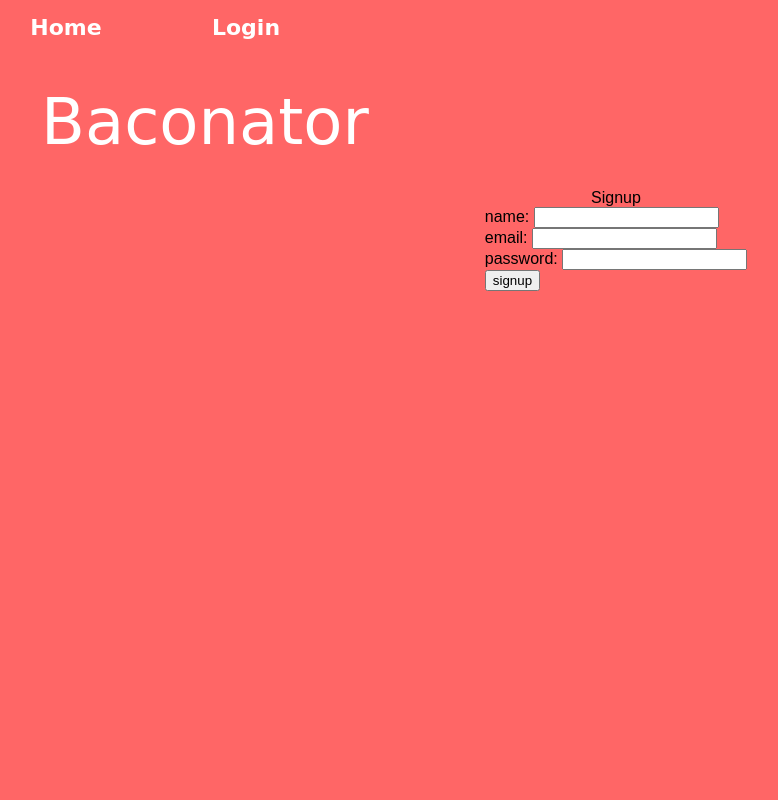
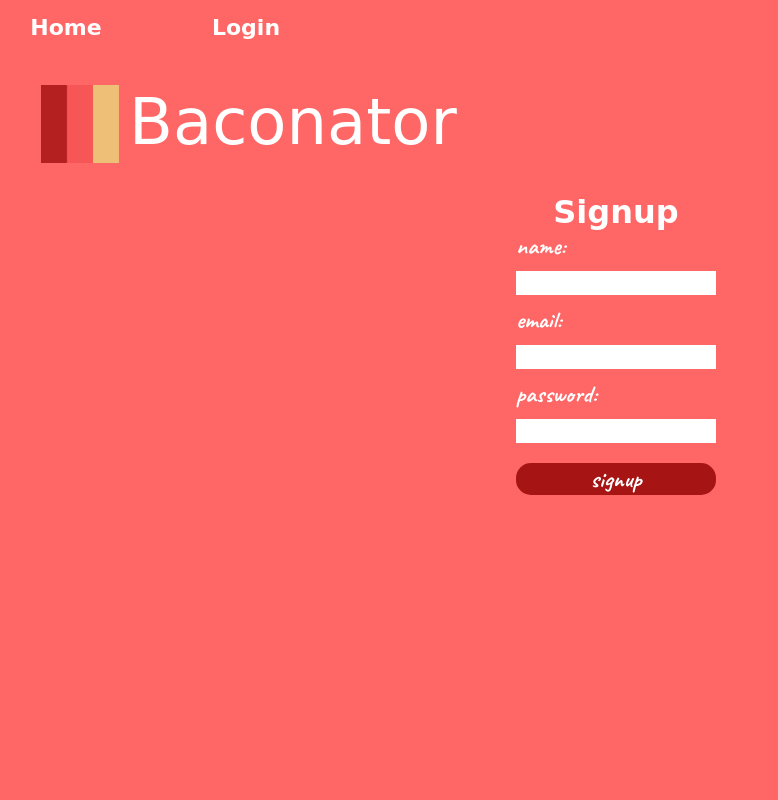
Before and after one commit to SDeGraff/Baconator-, a Node server app: page /signup in a window 1280 px wide. Shown: the whole page, without its empty margins (24-802 px from the left). Run offline with Node 20, Linux system fonts and the light colour scheme; some libraries are stand-ins or nearby versions; some web fonts are replaced.

Commit message:
added a lot of styles, cleaned up presentation of login/signup forms

```diff
--- a/config/connection.js
+++ b/config/connection.js
@@ -12,6 +12,7 @@ if (process.env.JAWSDB_URL) {
     process.env.DB_PASSWORD,
     {
       host: 'localhost',
+      // host: '127.0.0.1',
       dialect: 'mysql',
       port: 3306
     }
--- a/public/css/style.css
+++ b/public/css/style.css
@@ -10,13 +10,14 @@
     --pink: #F25757;
     --white: #FFFFFF;
     --lightpink: #FF6666;
+    --purple: #6600cc;
 }
 
 html {
     height: 100%;
     margin: 0;
     padding: 0;
-    font-family: Arial, Helvetica, sans-serif;
+    font-family: 'PT Sans Narrow',Arial, Helvetica, sans-serif;
 }
 
 body {
@@ -25,6 +26,12 @@ body {
 
 a {
     font-weight: bold;
+    text-decoration: none;
+    color: var(--white);
+}
+
+a:hover {
+    text-decoration: underline;
 }
 
 p {
@@ -104,6 +111,27 @@ section {
     padding: 15px;
 }
 
-.section-body {
+button {
+    background-color: var(--red);
+    border: none;
+    display: block;
+    margin: 10px auto;
+    width: 200px;
+    border-radius: 15px;
+}
+
+button:hover {
+    background-color: var(--darkpink);
+}
+
+input[type="text"],
+input[type="password"],
+input[type="submit"],
+textarea {
+    font-size: 12px;
+    border: none;
+    resize: vertical;
+    width: 200px;
     margin: 10px 0;
+    padding: 5px;
 }
--- a/views/layouts/main.handlebars
+++ b/views/layouts/main.handlebars
@@ -1,5 +1,6 @@
 <!DOCTYPE html>
 <html lang="en">
+
 <head>
     <meta charset="UTF-8">
     <meta http-equiv="X-UA-Compatible" content="IE=edge">
@@ -7,9 +8,12 @@
     <link rel="stylesheet" href="./css/reset.css">
     <link rel="stylesheet" href="./css/style.css">
     <link rel="preconnect" href="https://fonts.googleapis.com">
-    <link rel="stylesheet" href="https://cdnjs.cloudflare.com/ajax/libs/font-awesome/6.2.1/css/all.min.css" integrity="sha512-MV7K8+y+gLIBoVD59lQIYicR65iaqukzvf/nwasF0nqhPay5w/9lJmVM2hMDcnK1OnMGCdVK+iQrJ7lzPJQd1w==" crossorigin="anonymous" referrerpolicy="no-referrer" />
+    <link rel="stylesheet" href="https://cdnjs.cloudflare.com/ajax/libs/font-awesome/6.2.1/css/all.min.css"
+        integrity="sha512-MV7K8+y+gLIBoVD59lQIYicR65iaqukzvf/nwasF0nqhPay5w/9lJmVM2hMDcnK1OnMGCdVK+iQrJ7lzPJQd1w=="
+        crossorigin="anonymous" referrerpolicy="no-referrer" />
     <title>Baconator</title>
 </head>
+
 <body>
     <header>
         <nav>
@@ -27,6 +31,7 @@
             {{/if}}
         </nav>
         <div id="masthead">
+            <img src="/Images/bacon.png" alt="Baconator Logo">
             <h1>Baconator</h1>
         </div>
     </header>
@@ -35,8 +40,9 @@
     </main>
     <footer>
     </footer>
-  {{#if logged_in}}
-  <script src="/js/logout.js"></script>
-  {{/if}}
+    {{#if logged_in}}
+    <script src="/js/logout.js"></script>
+    {{/if}}
 </body>
+
 </html>
--- a/views/signup.handlebars
+++ b/views/signup.handlebars
@@ -1,20 +1,20 @@
-<h2>Signup</h2>
+<h3>Signup</h3>
 
 <form class="form login-form">
   <div class="form-group">
-    <label for="name-login">name:</label>
+    <label for="name-login"><h4>name:</h4></label>
     <input class="form-input" type="text" id="name-login" />
   </div>
   <div class="form-group">
-    <label for="email-login">email:</label>
+    <label for="email-login"><h4>email:</h4></label>
     <input class="form-input" type="text" id="email-login" />
   </div>
   <div class="form-group">
-    <label for="password-login">password:</label>
+    <label for="password-login"><h4>password:</h4></label>
     <input class="form-input" type="password" id="password-login" />
   </div>
   <div class="form-group">
-    <button class="btn btn-primary" type="submit">signup</button>
+    <button class="btn btn-primary" type="submit"><h4>signup</h4></button>
   </div>
 </form>
 
```
Also changed, not shown: views/login.handlebars (+5 -5 lines), public/Images/bacon.png, 1 other file.
